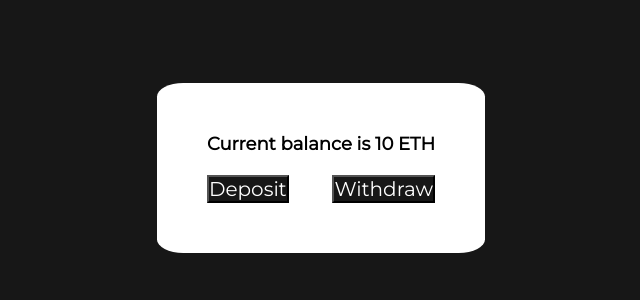
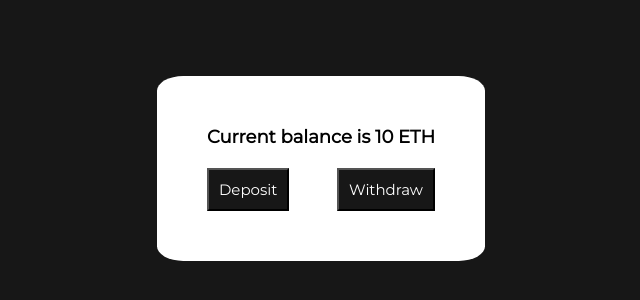
Before and after one commit to itsskofficial/Web3, a React (Create React App) app in the folder faucet/: page / in a window 1280 px wide. Shown: the part 252-552 px from the top of the page, without its empty margins (319-959 px from the left). Built offline with nearby package versions, Linux system fonts and the light colour scheme.

Commit message:
Apr 3, 2023, 11:44 AM

```diff
--- a/faucet/src/css/App.module.css
+++ b/faucet/src/css/App.module.css
@@ -25,9 +25,9 @@
 }
 
 .deposit, .withdraw{
-    padding: 0px;
+    padding: 10px;
     background-color: #171717;
     font-family: 'Montserrat', sans-serif;
     color: white;
-    font-size: 20px;
+    font-size: 15px;
 }
```
